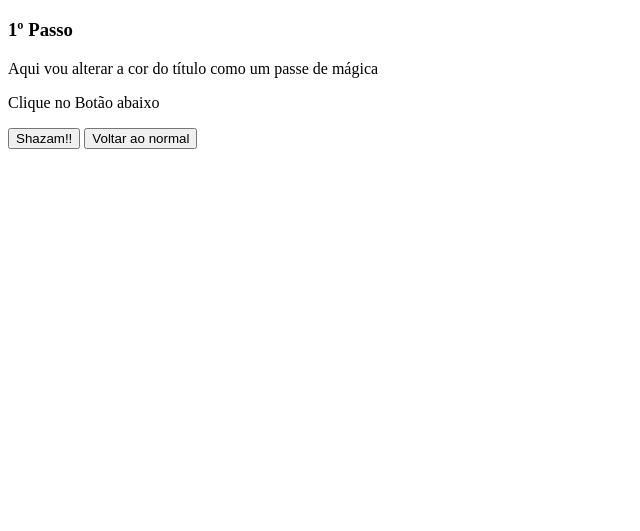
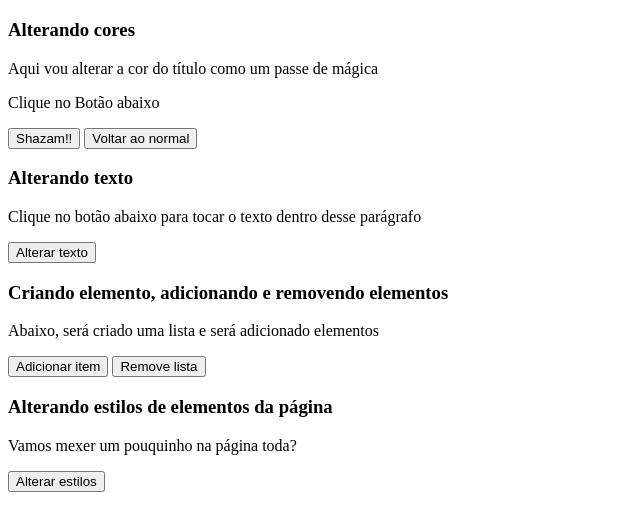
Before and after one commit to franciscogrimes/ManipulandoDOM, a plain HTML site: page index.html in a window 1280 px wide. Shown: the part 61-592 px from the top of the page, without its empty margins (0-640 px from the left). Drawn offline with Linux system fonts and the light colour scheme.

Commit message:
Até exercício 5

```diff
--- a/index.html
+++ b/index.html
@@ -8,12 +8,29 @@
 </head>
 <body>
     <h1 >Manipulando o DOM</h1>
-    <h3 id="title-ctn">1º Passo</h3>
-    <p>Aqui vou alterar a cor do título como um passe de mágica</p>
+    <div>
+    <h3>Alterando cores</h3>
+    <p id="paragrafo-ctn">Aqui vou alterar a cor do título como um passe de mágica</p>
     <p>Clique no Botão abaixo</p>
-    <button onclick="alteraCor()">Shazam!!</button>
-    <button onclick="voltaCor()">Voltar ao normal</button>
-
-    <p></p>
+    <button class="btn-ex" onclick="alteraCor()">Shazam!!</button>
+    <button class="btn-ex" onclick="voltaCor()">Voltar ao normal</button>
+    </div>
+    <div>
+    <h3>Alterando texto</h3>
+    <p class="paragrafo-ctn">Clique no botão abaixo para tocar o texto dentro desse parágrafo</p>
+    <button class="btn-ex" onclick="alteraTxt()">Alterar texto</button>
+    </div>
+    <div>
+    <h3>Criando elemento, adicionando e removendo elementos</h3>
+    <p>Abaixo, será criado uma lista e será adicionado elementos</p>
+    <button class="btn-ex" onclick="adicionaItem()">Adicionar item</button>
+    <button class="btn-ex" onclick="removeFilho()">Remove lista</button>
+    <div  id="list-ctn"></div>
+    </div>
+    <div>
+        <h3>Alterando estilos de elementos da página</h3>
+        <p>Vamos mexer um pouquinho na página toda?</p>
+        <button onclick="alteraEstilo()">Alterar estilos</button>
+    </div>
 </body>
 </html>
--- a/index.js
+++ b/index.js
@@ -1,9 +1,49 @@
+// Primeiro item
 function alteraCor() {
-    const title = document.getElementById("title-ctn");
+    const title = document.getElementById("paragrafo-ctn");
     title.style.backgroundColor = "red";
 }
 function voltaCor(){
-    const title = document.getElementById("title-ctn");
+    const title = document.getElementById("paragrafo-ctn");
     title.style.backgroundColor = "white";
+}
+
+// Segundo item
+function alteraTxt(){
+    const paragrafo = document.querySelector(".paragrafo-ctn")
+    paragrafo.textContent = "Texto trocado!"
+}
+
+// Terceiro item
+function adicionaItem(){
+    const id = document.getElementById('list-ctn');
+    const ul = document.createElement('ul');
+    id.appendChild(ul);
+
+    for (let index = 0; index < 3; index++) {
+        const li = document.createElement('li');
+        li.textContent = index;
+
+        ul.appendChild(li);
+    }
+}
+// Quarto item
+function removeFilho(){
+    const id = document.getElementById('list-ctn');
+    const ul = id.querySelector('ul');
+    if (ul) {
+        id.removeChild(ul)
+    }
+}
+
+// Quinto item
+function alteraEstilo(){
+    const allClass = document.querySelectorAll(".btn-ex")
+
+    allClass.forEach(elemento =>{
+        elemento.style.color = 'red';
+        elemento.style.fontSize = '16px';
+        elemento.style.backgroundColor = '#ffffff'
+    })
 
 }
```
